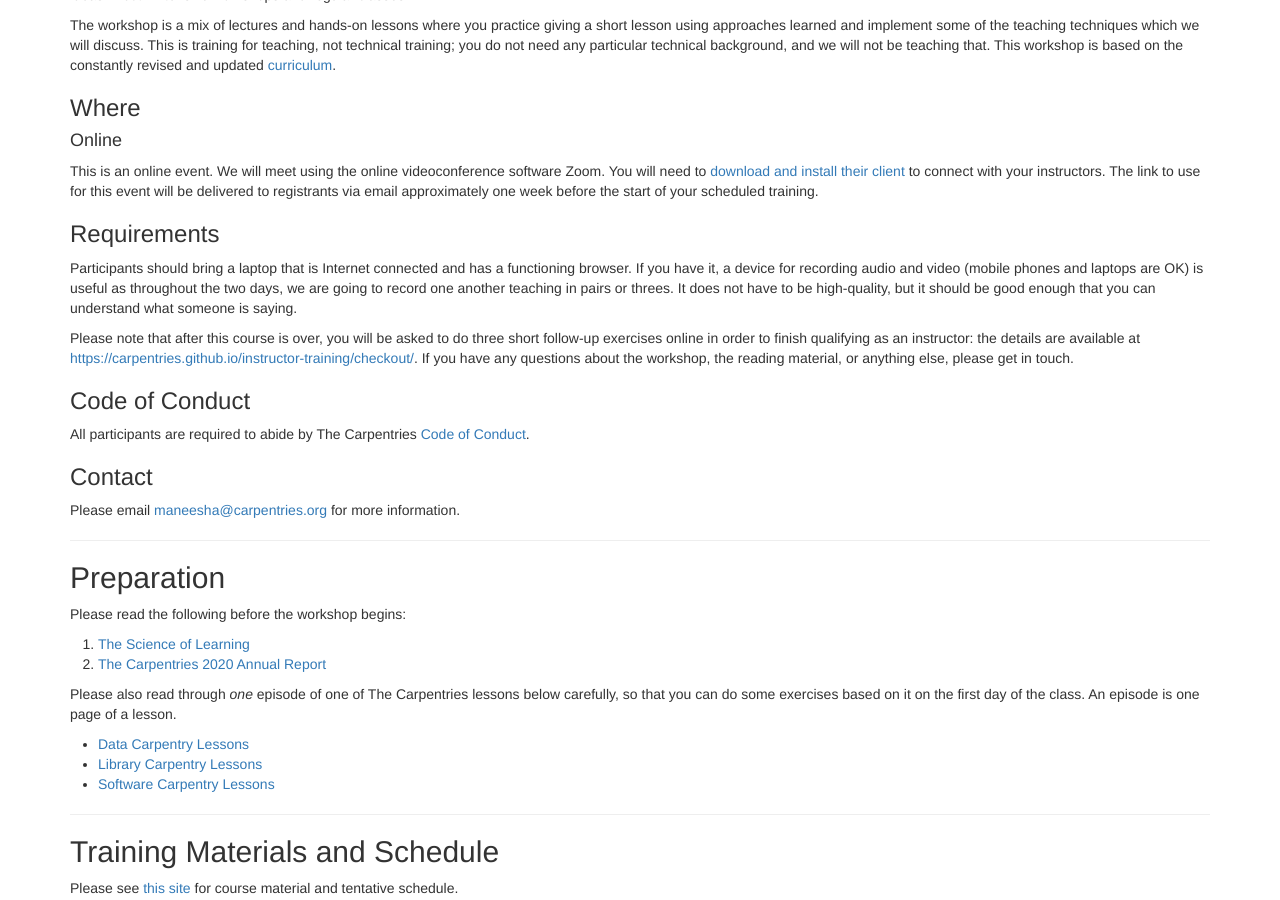
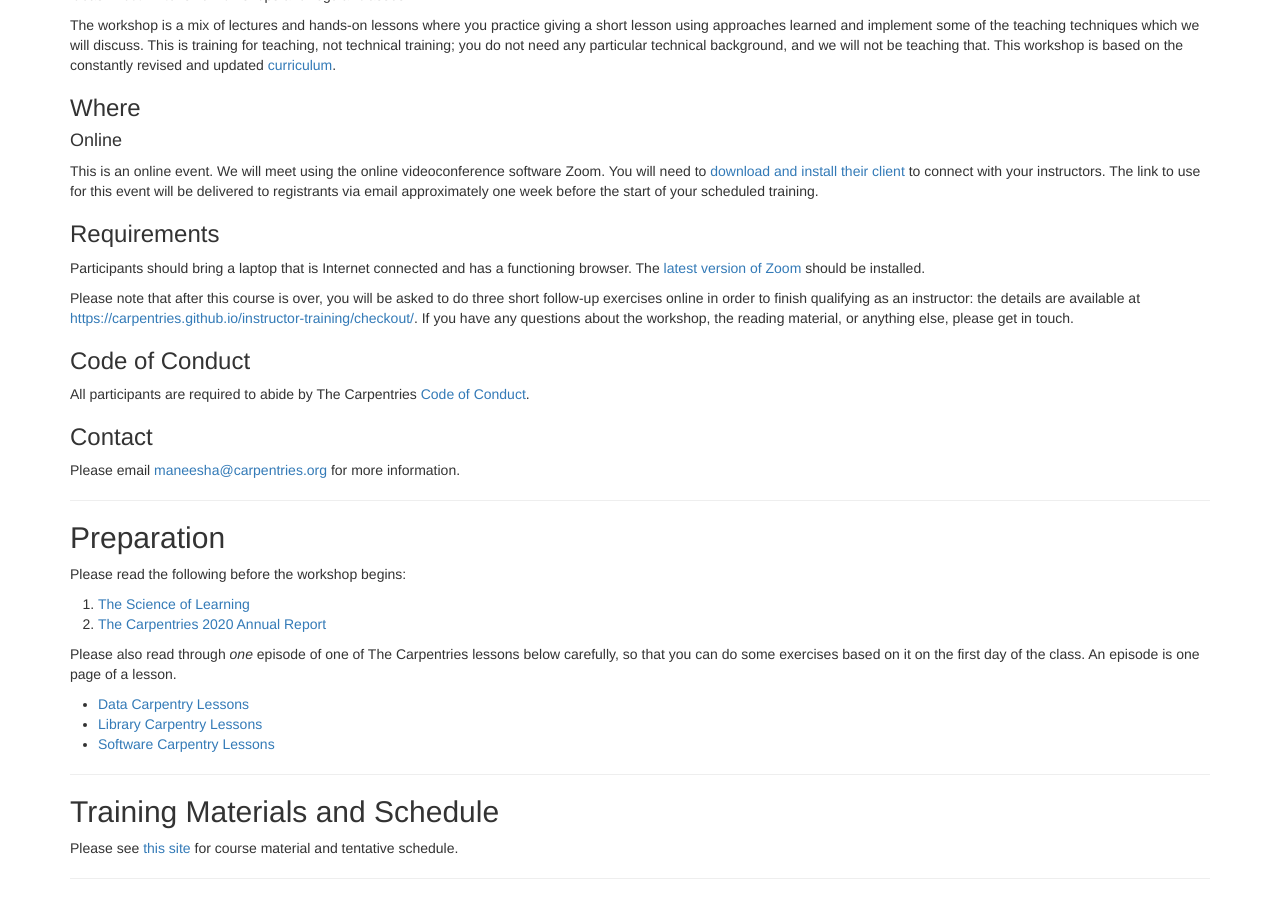
Before and after one commit to maneesha/2021-07-19-ttt-online-CDT, a Jekyll site: the page built from index.md, in a window 1280 px wide and 900 px high, scrolled down 564 px. Built offline with Jekyll 4.4.1, drawn with Linux system fonts in a browser that asks for light colours.

Commit message:
reminder to install Zoom

```diff
--- a/index.md
+++ b/index.md
@@ -143,11 +143,9 @@ attempt to provide them.
 <h3>Requirements</h3>
 
 Participants should bring a laptop that is Internet connected and has a
-functioning browser. If you have it, a device for recording audio and video
-(mobile phones and laptops are OK) is useful as throughout the two days, we
-are going to record one another teaching in pairs or threes. It does not have
-to be high-quality, but it should be good enough that you can understand what
-someone is saying.
+functioning browser.
+The [latest version of Zoom](https://support.zoom.us/hc/en-us/articles/201362233-Where-Do-I-Download-The-Latest-Version-)
+should be installed.
 
 Please note that after this course is over, you will be asked to do
 three short follow-up exercises online in order to finish qualifying
```
